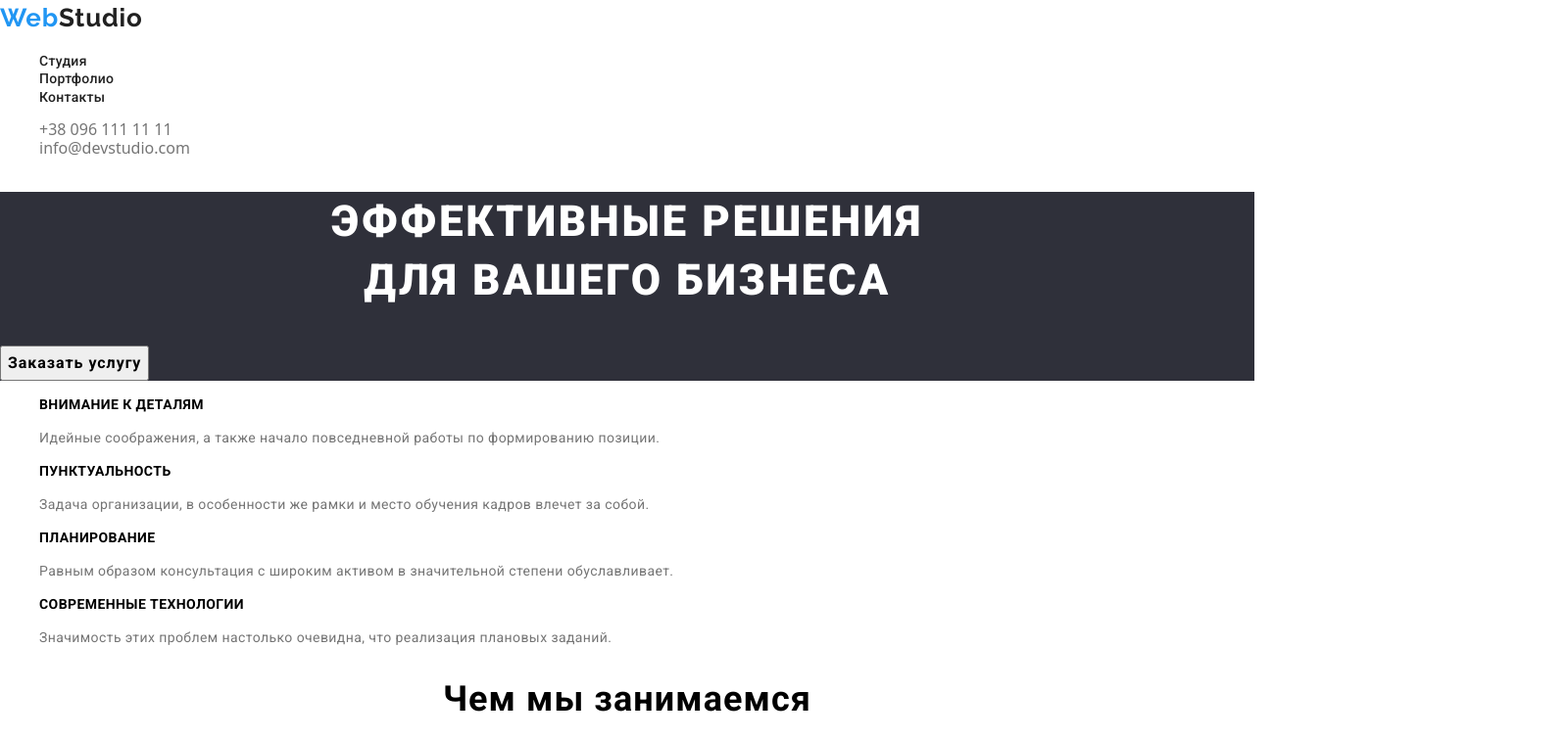
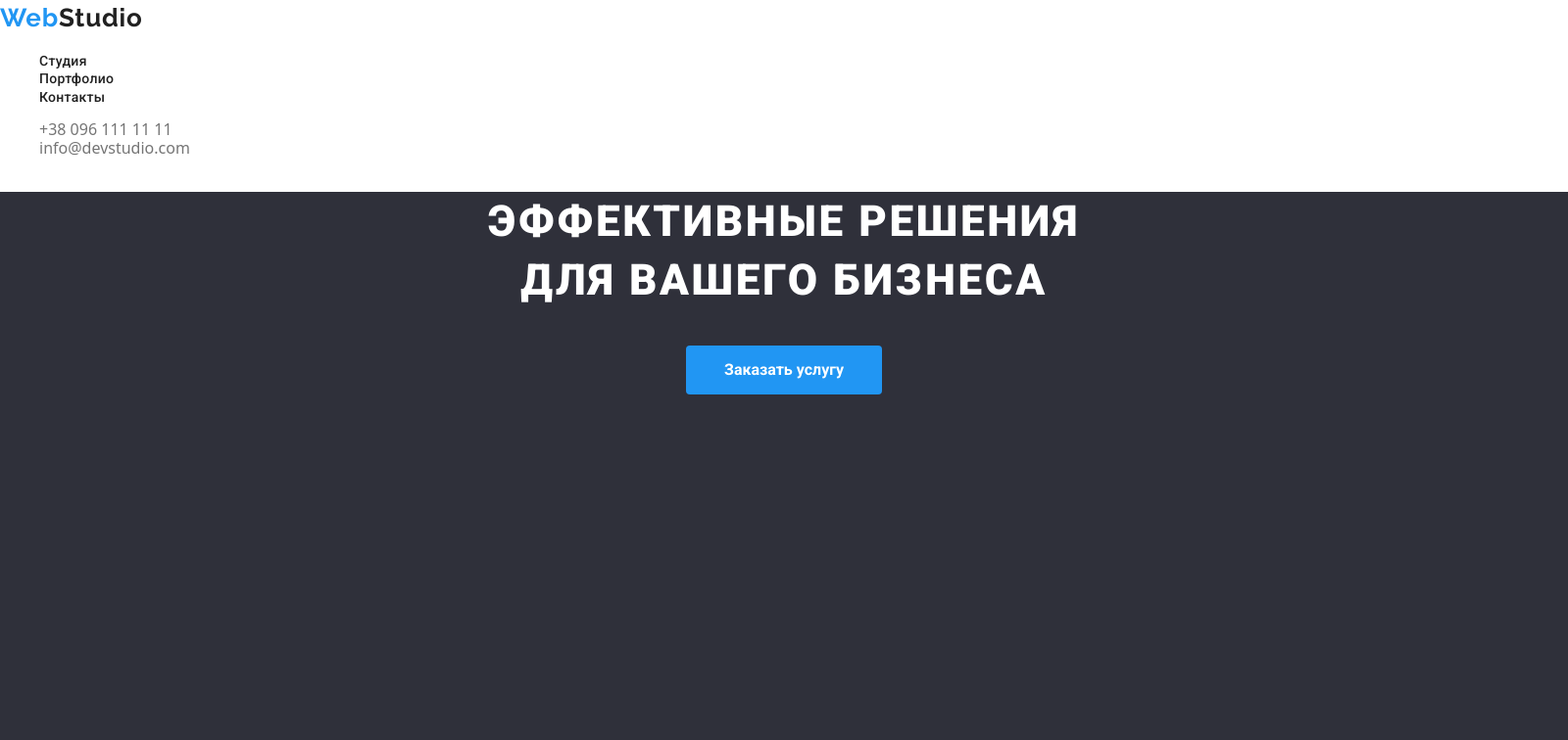
Before and after one commit to RomaYaki/goit-markup-hw-03, a plain HTML site: page index.html in a window 1280 px wide. Shown: the top 756 px of the page at 98% size, 1600 px wide, since content can reach past the window. Drawn offline with nearby package versions, Linux system fonts and the light colour scheme.

Commit message:
Update style.css

```diff
--- a/css/style.css
+++ b/css/style.css
@@ -26,6 +26,14 @@ a {
 /* Header */
 header {
   background-color: var(--main-background-color);
+}
+
+.container {
+  width: 1170px;
+  padding-left: 15px;
+  padding-right: 15px;
+  margin-left: auto;
+  margin-right: auto;
 }
 
 .logo-blue {
@@ -78,7 +86,38 @@ p,
 /* ГЕРОЙ */
 .hero {
   background-color: var(--dark-background-color);
+  width: 1600px;
+  height: 600px;
+  text-align: center;
 }
+
+/* Hero Buttons */
+.hero-button {
+  display: inline-block;
+  padding: 10px 32px;
+
+  min-width: 200px;
+  height: 50px;
+
+  border-style: none;
+  outline: none;
+
+  font-family: Roboto;
+  font-size: 16px;
+  font-style: normal;
+  font-weight: 700;
+  line-height: 30px;
+  color: var(--text-hero);
+
+  background-color: var(--accent-color);
+
+  border: 1px solid transparent;
+  border-radius: 4px;
+  text-align: center;
+  text-decoration: none;
+  line-height: 1px;
+}
+
 .hero-text {
   color: var(--text-hero);
   font-family: Roboto;
@@ -87,16 +126,6 @@ p,
   font-weight: 900;
   line-height: 60px;
   letter-spacing: 0.06em;
-  text-align: center;
-}
-.hero-button {
-  font-family: Roboto;
-  font-size: 16px;
-  font-style: normal;
-  font-weight: 700;
-  line-height: 30px;
-  letter-spacing: 0.06em;
-  text-align: center;
 }
 
 /* преимущества */
```
